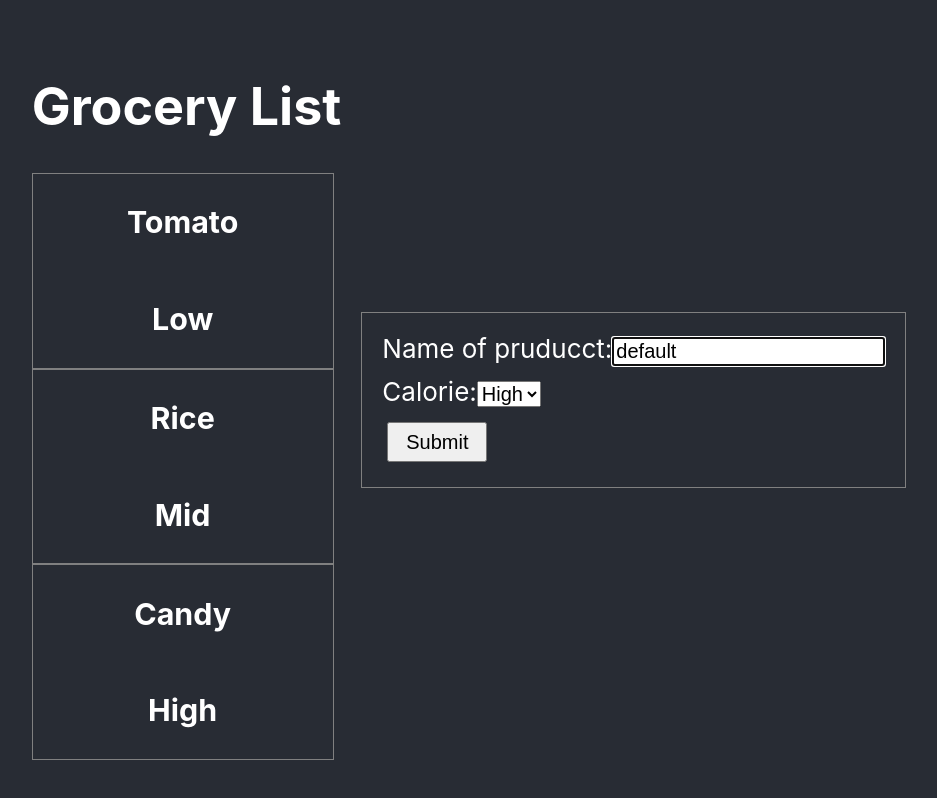
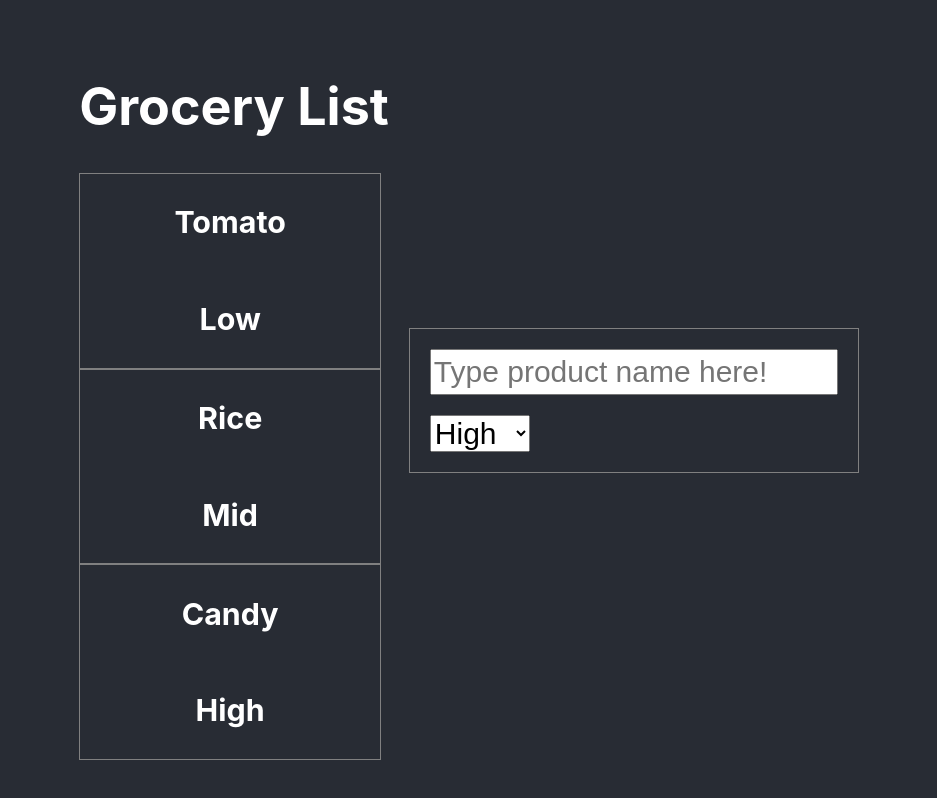
Before and after one commit to baraabd/React-Hooks, a React (Create React App) app: page / in a window 1280 px wide. Shown: the whole page, without its empty margins (171-1108 px from the left). Built offline with nearby package versions, Linux system fonts and the light colour scheme.

Commit message:
Forward Ref

```diff
--- a/src/App.jsx
+++ b/src/App.jsx
@@ -1,9 +1,11 @@
-import react, { useState, useRef, useEffect } from "react";
+import React, { useState, useRef, useEffect } from "react";
 import "./App.scss";
 //import Input from "./components/input";
 //import NameTag from "./components/nameTag";
 import Item from "./components/item";
 import useList from "./Hooks/useList";
+import InputText from "./components/inputText";
+import SelectOption from "./components/selectOption";
 
 const initList = [
   { name: "Tomato", calorie: "Low" },
@@ -22,20 +24,7 @@ function App() {
   const calorieRef = useRef();
   const submitRef = useRef();
 
-  useEffect(() => {
-    nameRef.current.focus();
-  }, []);
 
-  const keyPressHandle = (e)=> {
-    if (e.keyCode == 13) {
-      if (e.target.id == "nameInput") {
-        alert("fds")
-      }
-      if (e.target.id == "calorieInput") {
-        submitRef.current.focus()
-      }
-    }
-  }
 
   const removeItemHandle = (e) => {
     items.removeItem(e.target.getAttribute("name"));
@@ -52,17 +41,17 @@ function App() {
     }
   };
 
-  const handleName = (e) => {
-    setname(e.target.value);
-  };
+  const nameKeyDownHandle = (e) => {
+    if (e.key== "Enter") {
 
-  const handleCalorie = (e) => {
-    setcalorie(e.target.value);
-  };
+    }
+  }
 
-  const onSubmitHandle = () => {
-    console.log("state = ", name, calorie);
-  };
+  const selectKeyDownHandle = (e) => {
+    if (e.key== "Enter") {
+
+    }
+  }
 
   return (
     <div>
@@ -87,44 +76,18 @@ function App() {
 
         </button>*/}
         </div>
-        <div>
-          <form onSubmit={onSubmitHandle} className="formContainer">
-            <div className="nameContainer">
-              <span>Name of pruducct:</span>
-              <input
-                value={name}
-                onChange={handleName}
-                onKeyPress={keyPressHandle}
-                ref={nameRef}
-                id = "nameInput"
-                type="text"
-                placeholder="Rice"
-              />
-            </div>
-            <div className="calorieContainer">
-              <span>Calorie:</span>
-              <select
-                value={calorie}
-                onChange={handleCalorie}
-                onKeyDown={keyPressHandle}
-                ref={calorieRef}
-                id = "calorieInput"
-              >
-                <option value="high">High</option>
-                <option value="mid">Mid</option>
-                <option value="low">Low</option>
-              </select>
-            </div>
-            <div className="buttonContainer">
-              <button className="buttonStyle"
-               onKeyDown={keyPressHandle}
-               ref={submitRef}
-               id = "submitId"
-               >
-                Submit
-              </button>
-            </div>
-          </form>
+        <div className="inputContainer">
+          <InputText
+            ref ={nameRef}
+            type ="text"
+            placeholder ="Type product name here!"
+            onKeyDown={nameKeyDownHandle}
+          ></InputText>
+
+          <SelectOption
+          selectKeyDown={selectKeyDownHandle}
+
+          ></SelectOption>
         </div>
       </header>
     </div>
--- a/src/App.scss
+++ b/src/App.scss
@@ -64,25 +64,23 @@
   margin: 5px;
 }
 
-form.formContainer {
+.inputContainer {
   margin-left: 20px;
   border: 1px solid gray;
   padding: 20px;
 }
 
-.nameContainer {
-  margin-bottom: 10px;
-}
 
-.calorieContainer {
-  margin-bottom: 10px;
-}
 .buttonStyle {
   width: 100px;
   color: black;
   height: 40px;
   margin: 5px;
 }
-input, select, button{
-  font-size: 20px;
+
+
+.selectOption {
+  font-size: 30px;
+  margin-top: 20px;
+  width: 100px;
 }
--- /dev/null
+++ b/src/components/inputText.jsx
@@ -0,0 +1,21 @@
+import React from "react";
+
+const inputStyle = {
+    width: "400px",
+    height: "40px",
+    fontSize: "30px"
+}
+const InputText = ({placeholder}, props, ref) => {
+
+  return (
+    <div>
+        <input onKeyDown={props.onKeyDown} ref={ref} placeholder={placeholder} style={inputStyle}/>
+    </div>
+
+  )
+
+};
+
+const ForwardedAddData = React.forwardRef(InputText)
+
+export default ForwardedAddData;
--- /dev/null
+++ b/src/components/selectOption.jsx
@@ -0,0 +1,17 @@
+import React from "react";
+
+const SelectOption = ({ref}) => {
+  return (
+    <div>
+      <select onkeydown={onkeydown} ref={ref} name="" id="" className="selectOption">
+        <option value="high">High</option>
+        <option value="mid">Mid</option>
+        <option value="low">Low</option>
+      </select>
+    </div>
+  );
+};
+
+const ForwardedSelect = React.forwardRef(SelectOption)
+
+export default ForwardedSelect;
```
Also changed, not shown: src/components/addData.jsx (deleted, +0 -13 lines).
